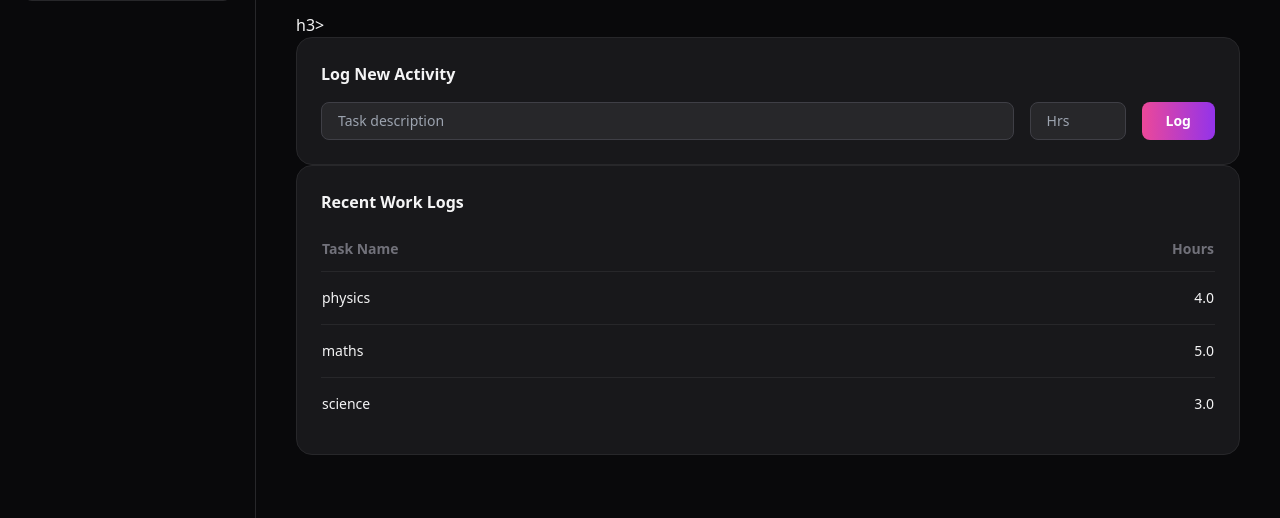
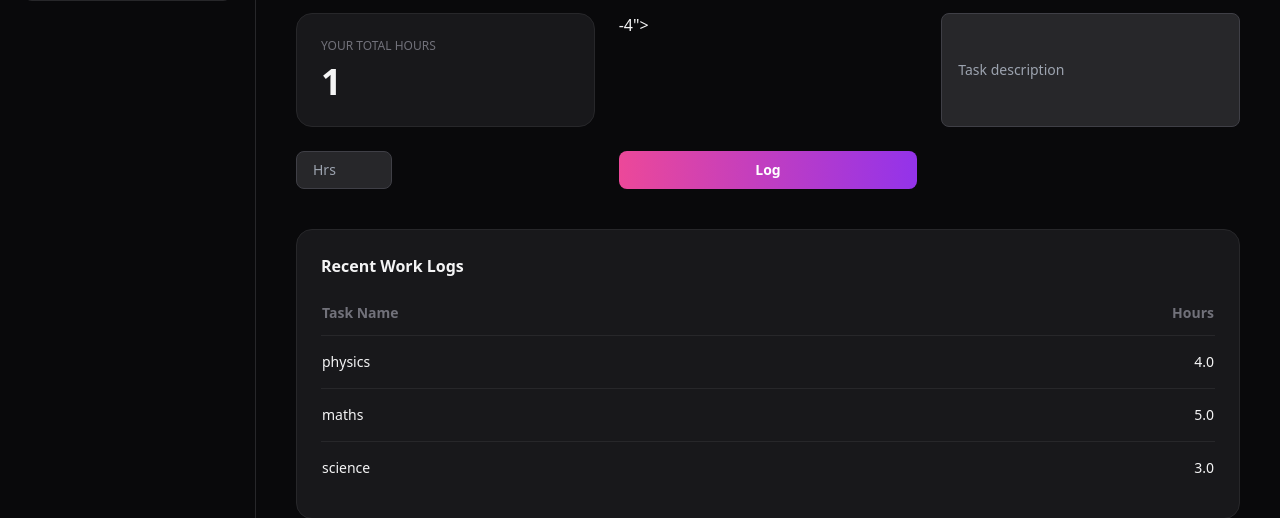
Before and after one commit to yashverma886622-dot/fair-tracker, a Flask app: template templates/student_dashboard.html in a window 1280 px wide. Shown: the part 135-653 px from the top of the page. Run offline with Flask 3, Linux system fonts and the light colour scheme; the template is opened without the code that fills it: values that come from a table or form of the project are taken from there, most other values are stand-ins (such as "Sample title", 1, 10 or a date in 2020); some libraries are stand-ins or nearby versions.

Commit message:
feat: add feature

```diff
--- a/templates/student_dashboard.html
+++ b/templates/student_dashboard.html
@@ -58,14 +58,16 @@
         </p>
     </header>
 
-    <!-- Stats + Form -->h3>
+    <!-- Stats + Form -->
+    <div class="grid grid-cols-3 gap-6 mb-10">
+
+        <!-- Total Hours -->
+        <div class="bg-zinc-900 border border-zinc-800 p-6 rounded-2xl flex flex-col justify-center">
+            <p class="text-zinc-500 text-xs uppercase mb-2">Your Total Hours</p>
+            <h3 class="text-4xl font-bold">{{ total_hours }}</h3>
         </div>
 
-        <!-- Add Task -->
-        <div class="col-span-2 bg-zinc-900 border border-zinc-800 p-6 rounded-2xl">
-            <h4 class="font-semibold mb-4">Log New Activity</h4>
-
-            <form method="POST" action="{{ url_for('add_task') }}" class="flex gap-4">
+        <!-- Add Task -->-4">
                 <input
                     type="text"
                     name="task_name"
```
